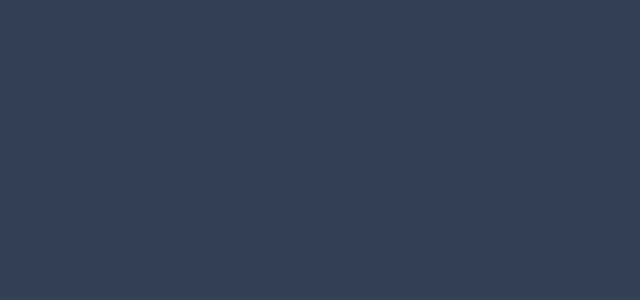
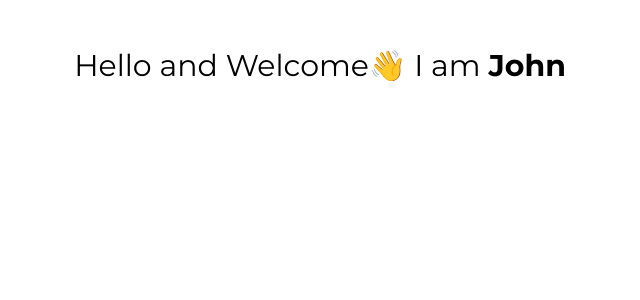
Before and after one commit to KennedyMungai/BlogSite, a Next.js app: page / in a window 1280 px wide. Shown: the top 300 px of the page, without its empty margins (320-960 px from the left). Built offline with nearby package versions, Linux system fonts and the light colour scheme.

Commit message:
Updated the markup for the first page of the application

```diff
--- a/src/app/page.tsx
+++ b/src/app/page.tsx
@@ -1,5 +1,14 @@
 import Image from 'next/image'
 
 export default function Home() {
-  return <main className='h-screen w-screen bg-slate-700 text-slate-200'></main>
+  return (
+		<main className='px-6 mx-auto'>
+			<p className='mt-12 mb-12 text-3xl text-center dark:text-white'>
+				Hello and Welcome👋{' '}
+				<span className='whitespace-nowrap'>
+					I am <span className='font-bold'>John</span>
+				</span>
+			</p>
+		</main>
+  )
 }
```
